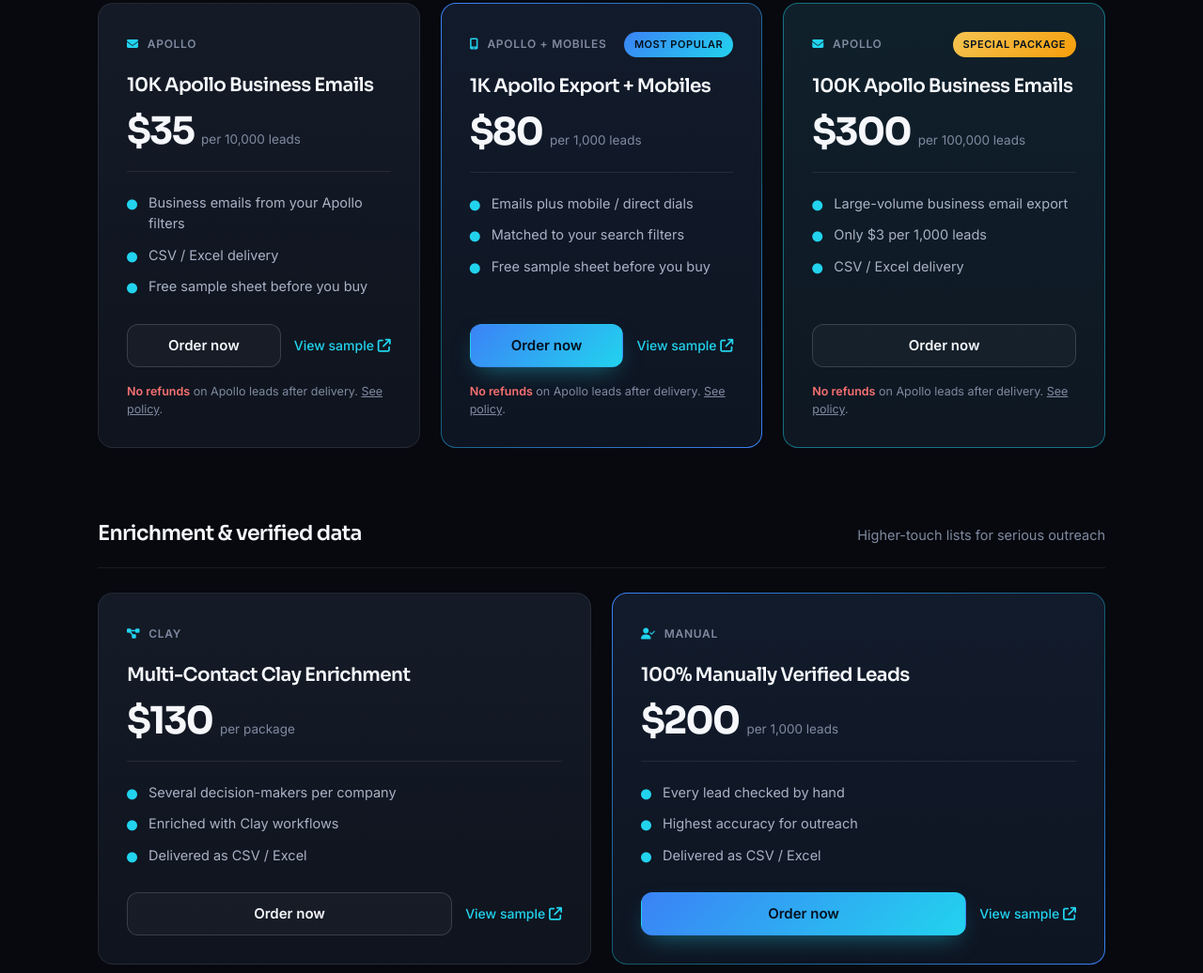
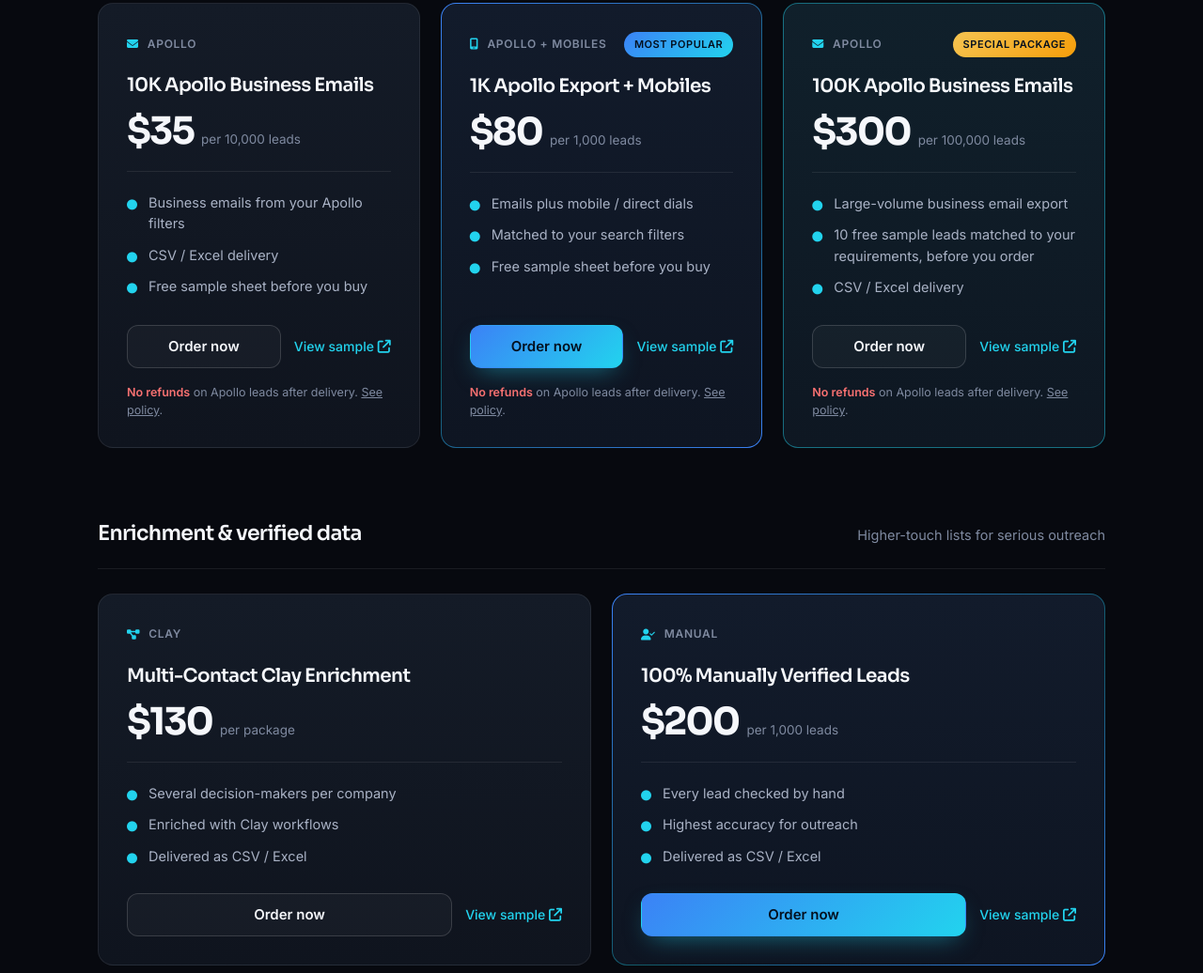
Before and after one commit to mehedi4upwork/lead-services, a plain HTML site: page index.html in a window 1280 px wide. Shown: the part 1277-2313 px from the top of the page at 94% size. Drawn offline with Linux system fonts and the light colour scheme.

Commit message:
100K package: add sample link and 10 free samples before order; remove per-1000 line
Co-Authored-By: Claude Sonnet 5.5 <noreply@anthropic.com>
Claude-Session: https://claude.ai/code/session_01Quw8azerTM6zja7tU1JPGC

```diff
--- a/index.html
+++ b/index.html
@@ -26,7 +26,7 @@
     <link href="https://fonts.googleapis.com/css2?family=Inter:wght@400;500;600&amp;family=Sora:wght@500;600;700&amp;display=swap" rel="stylesheet">
     <link rel="stylesheet" href="https://cdnjs.cloudflare.com/ajax/libs/font-awesome/6.4.0/css/all.min.css" media="print" onload="this.media='all'">
     <noscript><link rel="stylesheet" href="https://cdnjs.cloudflare.com/ajax/libs/font-awesome/6.4.0/css/all.min.css"></noscript>
-    <link rel="stylesheet" href="style.css?v=11">
+    <link rel="stylesheet" href="style.css?v=12">
 
     <!-- Structured data -->
     <script type="application/ld+json">
@@ -85,8 +85,8 @@
 <div class="card-head"><span class="tag"><i class="fa-solid fa-envelope" aria-hidden="true"></i> Apollo</span><span class="pop">Special package</span></div>
 <h3>100K Apollo Business Emails</h3>
 <div class="price"><span class="amount">$300</span><span class="per">per 100,000 leads</span></div>
-<ul class="features"><li><i class="fa-solid fa-circle" aria-hidden="true"></i><span>Large-volume business email export</span></li><li><i class="fa-solid fa-circle" aria-hidden="true"></i><span>Only $3 per 1,000 leads</span></li><li><i class="fa-solid fa-circle" aria-hidden="true"></i><span>CSV / Excel delivery</span></li></ul>
-<div class="card-foot"><a class="btn btn-outline" href="https://wa.me/8801728471484?text=Hello%2C%20I%27m%20interested%20in%3A%20100K%20Apollo%20Business%20Emails%20%28%24300%29" target="_blank" rel="noopener" data-service="100K Apollo Business Emails ($300)">Order now</a></div><p class="note"><span class="no">No refunds</span> on Apollo leads after delivery. <a href="terms.html#refunds" style="text-decoration:underline">See policy</a>.</p>
+<ul class="features"><li><i class="fa-solid fa-circle" aria-hidden="true"></i><span>Large-volume business email export</span></li><li><i class="fa-solid fa-circle" aria-hidden="true"></i><span>10 free sample leads matched to your requirements, before you order</span></li><li><i class="fa-solid fa-circle" aria-hidden="true"></i><span>CSV / Excel delivery</span></li></ul>
+<div class="card-foot"><a class="btn btn-outline" href="https://wa.me/8801728471484?text=Hello%2C%20I%27m%20interested%20in%3A%20100K%20Apollo%20Business%20Emails%20%28%24300%29" target="_blank" rel="noopener" data-service="100K Apollo Business Emails ($300)">Order now</a><a class="sample" href="https://docs.google.com/spreadsheets/d/1Qose_2CksCCKL--RXz_r26WcjTW1NfEo3hcr6yFzFEg/edit?gid=0#gid=0" target="_blank" rel="noopener">View sample <i class="fa-solid fa-arrow-up-right-from-square" aria-hidden="true"></i></a></div><p class="note"><span class="no">No refunds</span> on Apollo leads after delivery. <a href="terms.html#refunds" style="text-decoration:underline">See policy</a>.</p>
 </article></div></div>
 <div class="group"><div class="group-head"><h3>Enrichment &amp; verified data</h3><p>Higher-touch lists for serious outreach</p></div><div class="grid g2"><article class="card">
 <div class="card-head"><span class="tag"><i class="fa-solid fa-diagram-project" aria-hidden="true"></i> Clay</span></div>
```
Also changed, not shown: privacy.html (+1 -1 lines), terms.html (+1 -1 lines).
